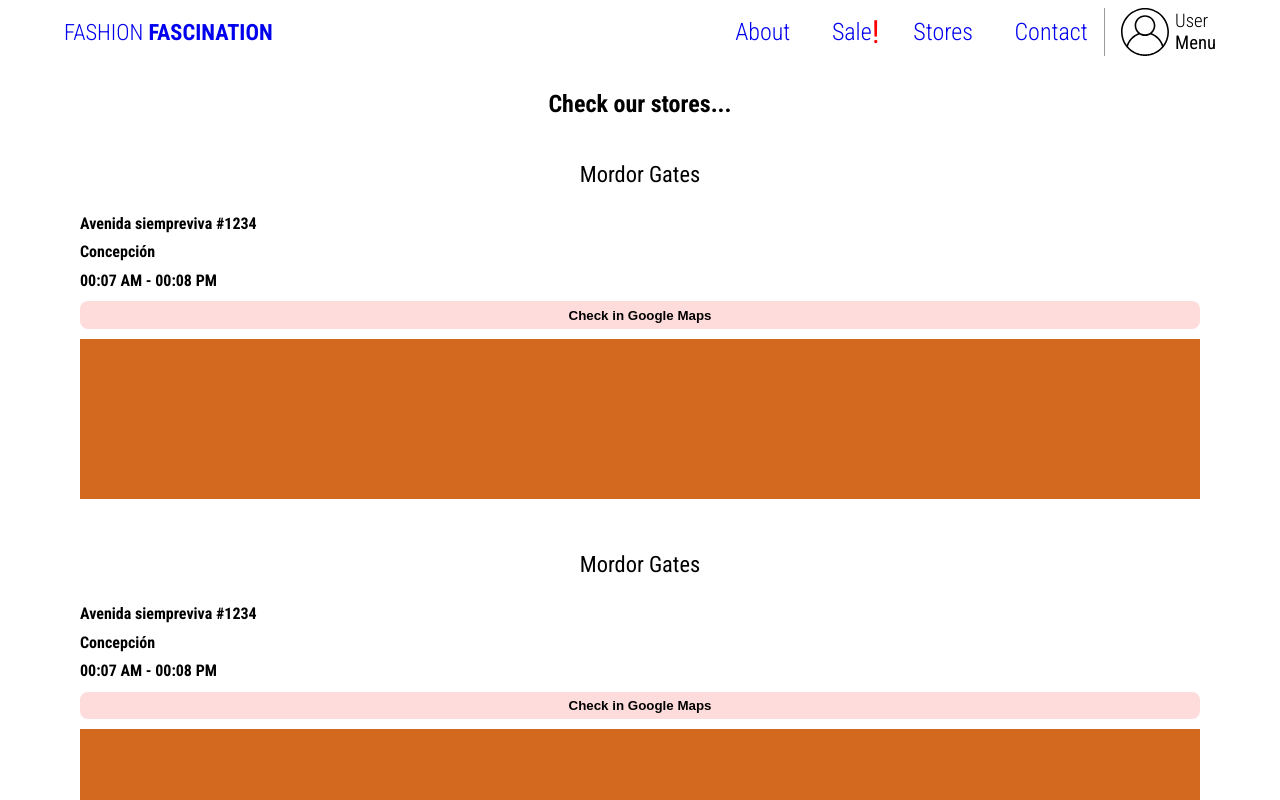
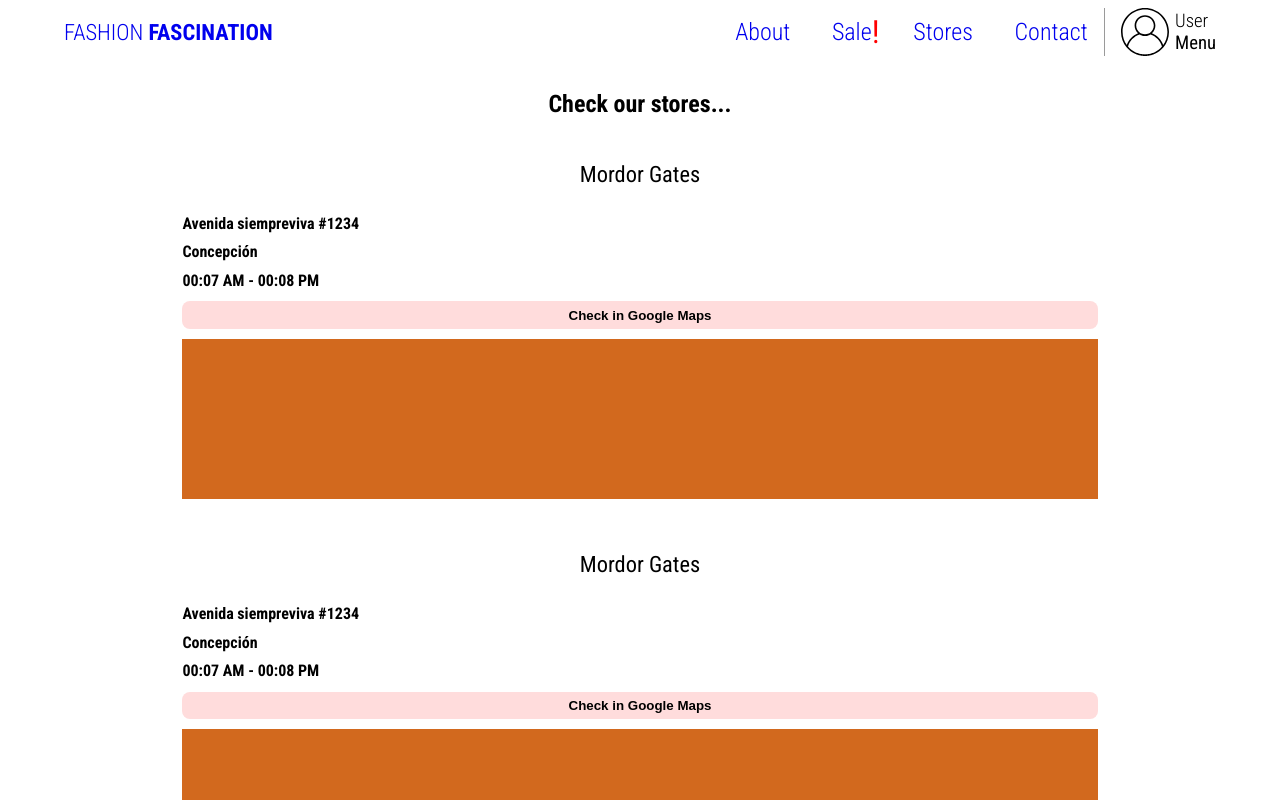
Before and after one commit to MarcelNDG/Fashion-2, a React (Create React App) app: page /stores in a window 1280 px wide. Built offline with nearby package versions, Linux system fonts and the light colour scheme.

Commit message:
store class fix

```diff
--- a/src/App.css
+++ b/src/App.css
@@ -397,7 +397,7 @@ footer{
   /* background-color: rgba(128, 255, 0, 0.226); */
 }
 
-.storeContainer{
+.storeListContainer{
   display: grid;
   grid-gap: 0.4rem;
   height: 100%;
@@ -657,6 +657,12 @@ footer{
     display: none;
   }
 
+  .storeContainer{
+    display: grid;
+    grid-template-columns: 1fr ;
+    padding: 0 8vw;
+  }
+
 
   /* --- Topnav --- */
   .hmbgIcon{
@@ -859,10 +865,15 @@ footer{
   /* ---- ABOUT PAGE ----*/
 
   .aboutContainer{
-    width: 60vw;
-    align-self: flex-start;
+    display: flex;
   }
 
+  /* ---- STORES PAGE ----*/
+
+  .storeContainer{
+    display: grid;
+    grid-template-columns: 1fr ;
+  }
 }
 
 @media (min-width: 1080px){
--- a/src/components/Store.js
+++ b/src/components/Store.js
@@ -5,6 +5,7 @@ const Store = ({location, adress, region, schedule}) => {
         <div className='store'>
             <div className='storeData'>
                 <h3>{location}</h3>
+                <div className='storeContainer'>
                     <div className='storeAdressContainer'>
                         <h4>{adress}</h4>
                         <h4>{region}</h4>
@@ -12,6 +13,8 @@ const Store = ({location, adress, region, schedule}) => {
                         <button className='storeMapBtn'>Check in Google Maps</button>
                     </div>
                     <div className='storeImgPLaceholder'></div>
+                </div>
+
 
             </div>
         </div>
--- a/src/components/StoreList.js
+++ b/src/components/StoreList.js
@@ -6,7 +6,7 @@ const StoreList = () => {
     return (
         <div className='storeList'>
             <h2>Check our stores...</h2>
-            <div className='storeContainer'>
+            <div className='storeListContainer'>
                 <Store location={'Mordor Gates'} adress={'Avenida siempreviva #1234'} region={'Concepción'} schedule={'00:07 AM - 00:08 PM'}/>
                 <Store location={'Mordor Gates'} adress={'Avenida siempreviva #1234'} region={'Concepción'} schedule={'00:07 AM - 00:08 PM'}/>
                 <Store location={'Mordor Gates'} adress={'Avenida siempreviva #1234'} region={'Concepción'} schedule={'00:07 AM - 00:08 PM'}/>
```
Lines whose indentation alone changed are shown as unchanged.
